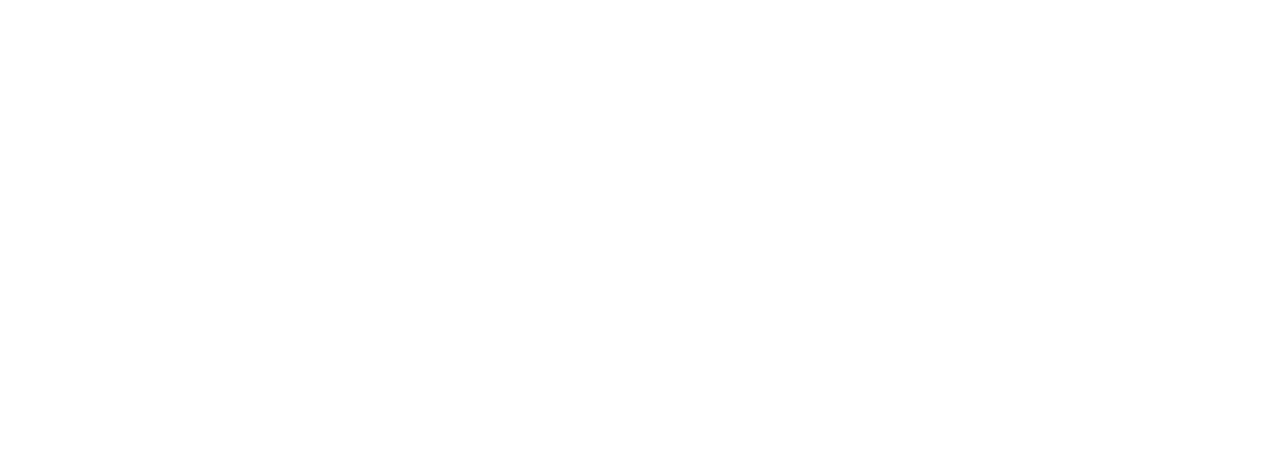
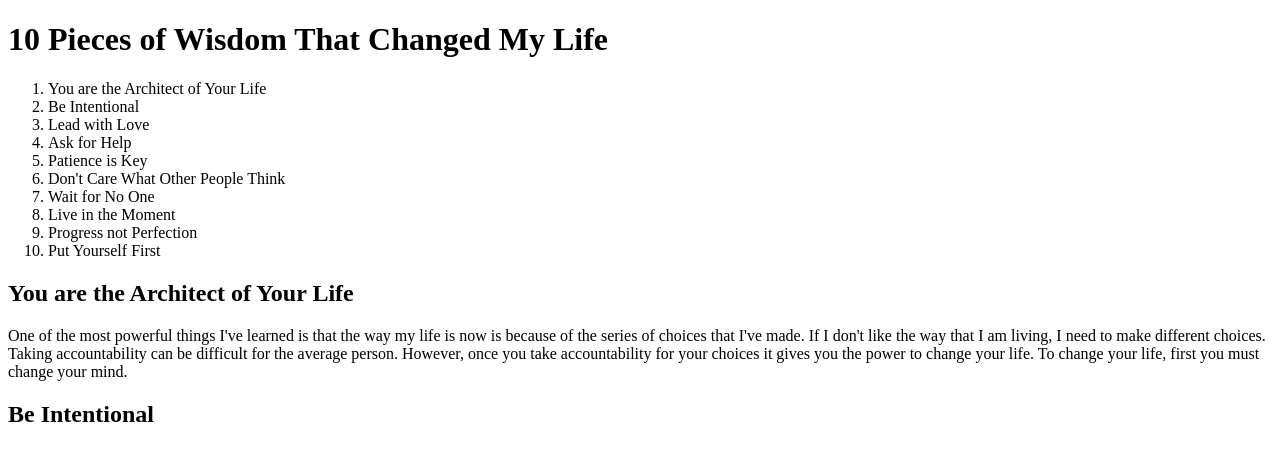
Before and after one commit to Stl-LC101-MAY-2022/js-assignment-4-html-me-something-GabrielleWadeeah, a website: page index.html in a window 1280 px wide. Drawn offline with Linux system fonts and the light colour scheme.

Commit message:
Pratictiing commit with index.html

```diff
--- a/index.html
+++ b/index.html
@@ -1,8 +1,35 @@
 <!DOCTYPE html>
 <html>
    <head>
+      <title>
+         10 Pieces of Wisdom That Changed My Life
+      </title>
+      <h1> 10 Pieces of Wisdom That Changed My Life </h1>
    </head>
    <body>
       <!-- Write your HTML in this file! -->
+      <p>
+      <ol>
+         <li>You are the Architect of Your Life</li>
+         <li>Be Intentional</li>
+         <li>Lead with Love</li>
+         <li>Ask for Help</li>
+         <li>Patience is Key</li>
+         <li>Don't Care What Other People Think</li>
+         <li>Wait for No One</li>
+         <li>Live in the Moment</li>
+         <li>Progress not Perfection</li>
+         <li>Put Yourself First</li>
+      </ol>
+      </p>
+
+      <h2> You are the Architect of Your Life</h2>
+      <p>
+         One of the most powerful things I've learned is that the way my life is now is because of the series of choices that I've made. If I don't like the way that I am living, I need to make different choices. Taking accountability can be difficult for the average person. However, once you take accountability for your choices it gives you the power to change your life. To change your life, first you must change your mind.
+      </p>
+
+      <h2>Be Intentional</h2>
+      <p></p>
+
    </body>
 </html>
```
